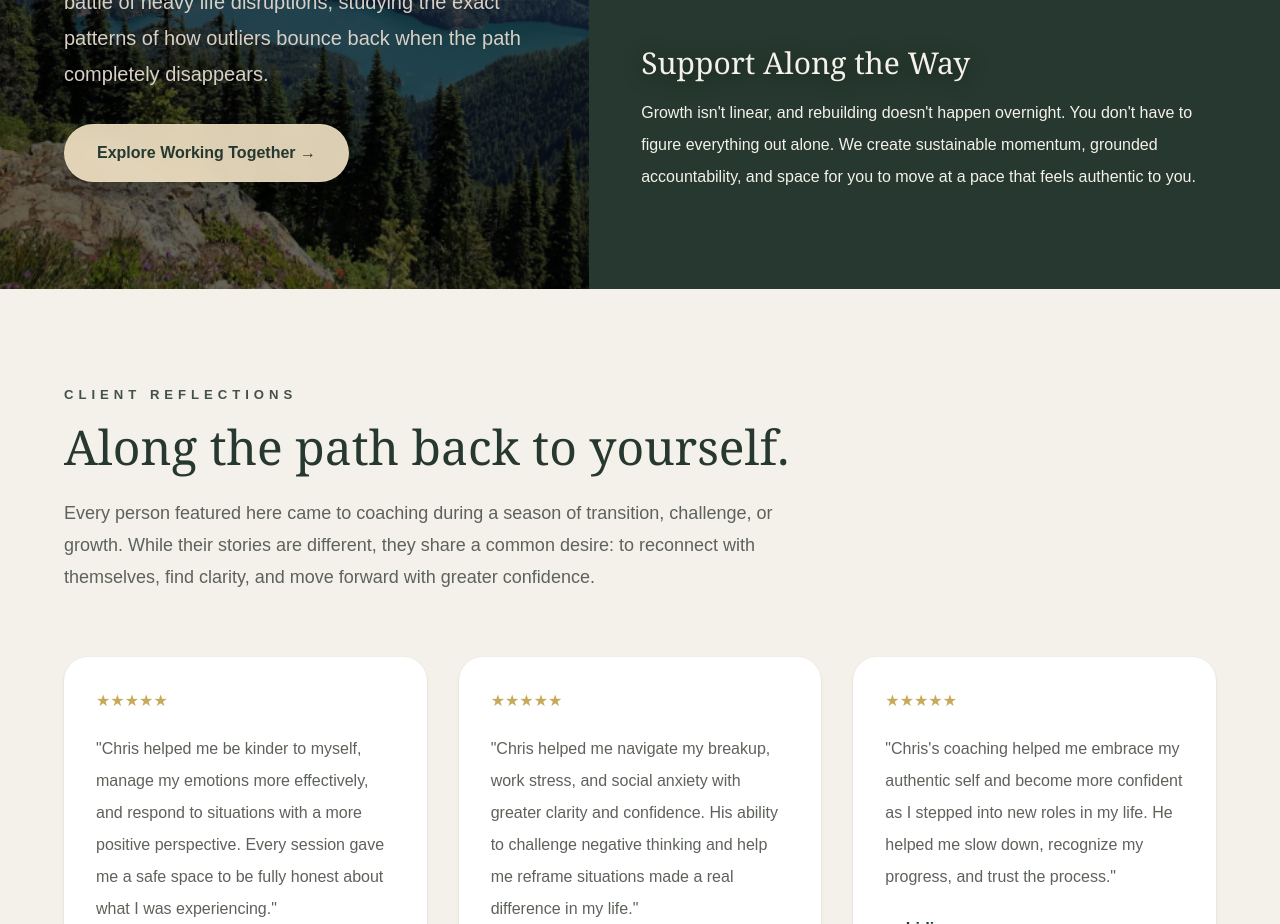
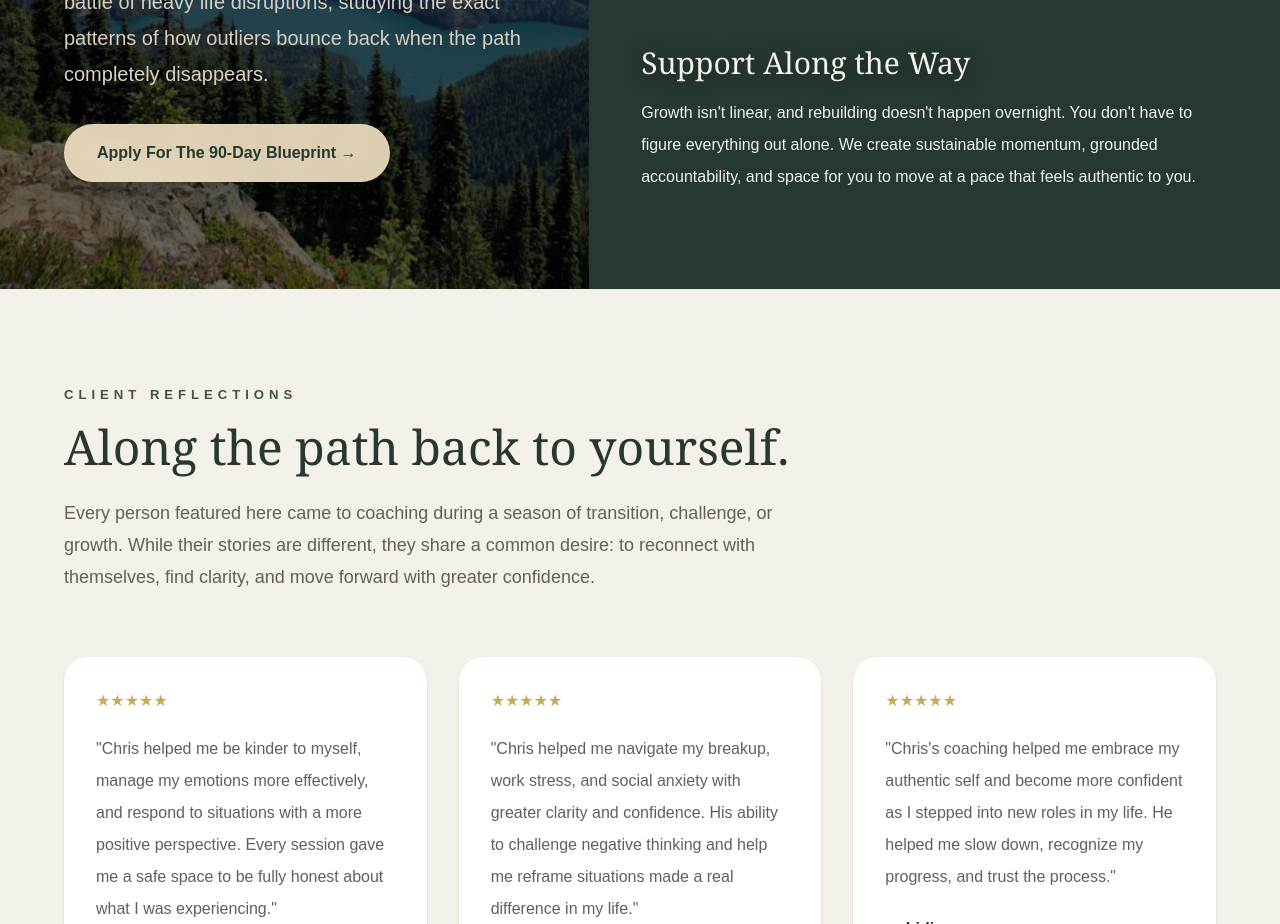
Before and after one commit to mybecomingpath/my-becoming-path, a Next.js app: page / in a window 1280 px wide. Shown: the part 2820-3744 px from the top of the page. Built offline with nearby package versions, Linux system fonts and the light colour scheme.

Commit message:
Update page.tsx

```diff
--- a/app/page.tsx
+++ b/app/page.tsx
@@ -239,7 +239,7 @@ I’m Chris Mamone, and after hosting a podcast with 150+ episodes and writing a
   href="/coaching"
   className="mt-8 inline-flex rounded-full border border-[#EFE0C3]/30 bg-[#EFE0C3]/92 px-8 py-4 font-semibold text-[#26382F] shadow-xl backdrop-blur"
 >
-  Explore Working Together →
+  Apply For The 90-Day Blueprint →
 </Link>
 </div>
     </div>
```
